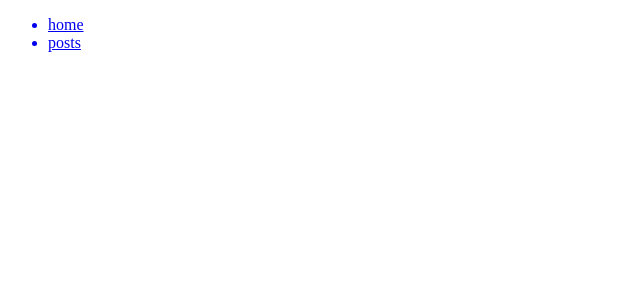
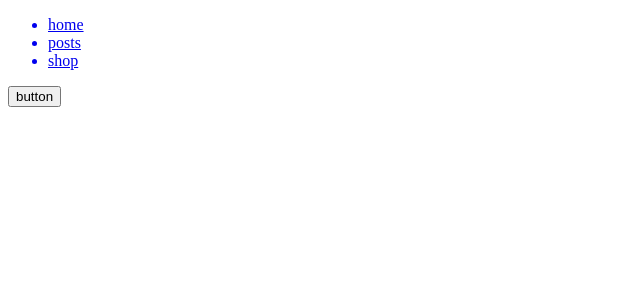
Before and after one commit to ogabrieljr/routing-notes, a React (Create React App) app: page /shop in a window 1280 px wide. Shown: the top 300 px of the page, without its empty margins (0-640 px from the left). Built offline with nearby package versions, Linux system fonts and the light colour scheme.

Commit message:
passing state via query

```diff
--- a/src/App.js
+++ b/src/App.js
@@ -2,7 +2,9 @@ import React, { Component } from "react";
 import { BrowserRouter, Route } from "react-router-dom";
 import Nav from "./Nav";
 import Posts from "./Posts";
-import FullPost from "./FullPost"
+import FullPost from "./FullPost";
+import Shop from "./Shop"
+import Checkout from "./Checkout"
 
 export default class App extends Component {
   render() {
@@ -13,6 +15,8 @@ export default class App extends Component {
           <Route exact path="/" component={() => <h1>home</h1>} />
           <Route exact path="/posts" component={Posts} />
           <Route path="/posts/:id" component={FullPost} />
+          <Route path="/shop" component={Shop} />
+          <Route path="/checkout" component={Checkout} />
         </BrowserRouter>
       </div>
     );
--- /dev/null
+++ b/src/Checkout.js
@@ -0,0 +1,27 @@
+import React, { Component } from "react";
+
+export default class Checkout extends Component {
+  constructor(props) {
+    super(props);
+    this.state = {
+      users: {}
+    };
+  }
+
+  componentDidMount() {
+    const query = new URLSearchParams(this.props.location.search);
+    const users = this.state.users;
+    for (const [key, value] of query) {
+      users[key] = value;
+    }
+    this.setState({ users });
+  }
+
+  render() {
+    return (
+      <div>
+        <h1>{console.log(this.state.users)}</h1>
+      </div>
+    );
+  }
+}
--- a/src/FullPost.js
+++ b/src/FullPost.js
@@ -2,10 +2,6 @@ import React, { useState, useEffect } from "react";
 
 export default function FullPost({ match }) {
   const [post, setPost] = useState([]);
-
-  useEffect(() => {
-    fetchPost();
-  }, []);
 
   const fetchPost = async () => {
     const res = await fetch(
@@ -16,6 +12,10 @@ export default function FullPost({ match }) {
     console.log(match.params.id);
   };
 
+  useEffect(() => {
+    fetchPost();
+  }, []);
+
   return (
     <div>
       <h1>{post.title}</h1>
--- a/src/Nav.js
+++ b/src/Nav.js
@@ -11,6 +11,9 @@ export default function Nav() {
         <Link to="/posts">
           <li>posts</li>
         </Link>
+        <Link to="/shop">
+          <li>shop</li>
+        </Link>
       </ul>
     </div>
   );
--- a/src/Posts.js
+++ b/src/Posts.js
@@ -24,6 +24,10 @@ export default function Posts(props) {
           <h3>{post.title}</h3>
         </Link>
       ))} */}
+      <button onClick={() => props.history.push("/")}>back</button>
+
+      <button onClick={() => props.history.push("/shop")}>shop</button>
+
       {posts.map(post => (
         <h3 onClick={() => func(post.id)} key={post.id}>
           {post.title}
--- /dev/null
+++ b/src/Shop.js
@@ -0,0 +1,34 @@
+import React, { Component } from "react";
+
+export default class Shop extends Component {
+  constructor(props) {
+    super(props);
+    this.state = {
+      user: {
+        name: "NAME",
+        age: 34,
+        color: "blue"
+      }
+    };
+  }
+
+  confirm = () => {
+    const query = [];
+    for (const i in this.state.user) {
+      query.push(`${encodeURIComponent(i)}=${encodeURIComponent(this.state.user[i])}`);
+    }
+    const queryString = query.join("&");
+    this.props.history.push({
+      pathname: "/checkout",
+      search: `?${queryString}`
+    });
+  };
+
+  render() {
+    return (
+      <div>
+        <button onClick={() => this.confirm()}>button</button>
+      </div>
+    );
+  }
+}
```
Also changed, not shown: src/About.js (deleted, +0 -9 lines).
